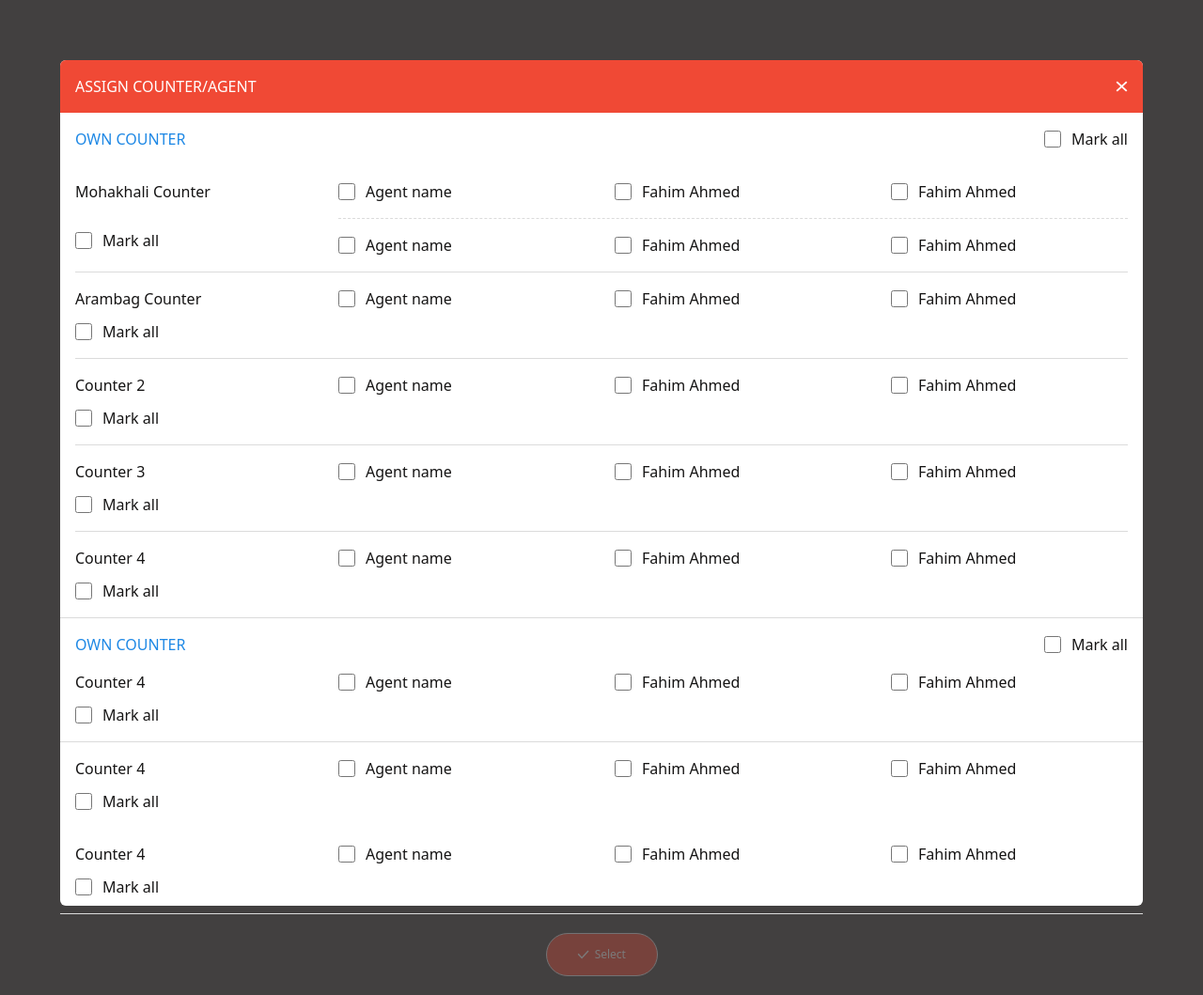
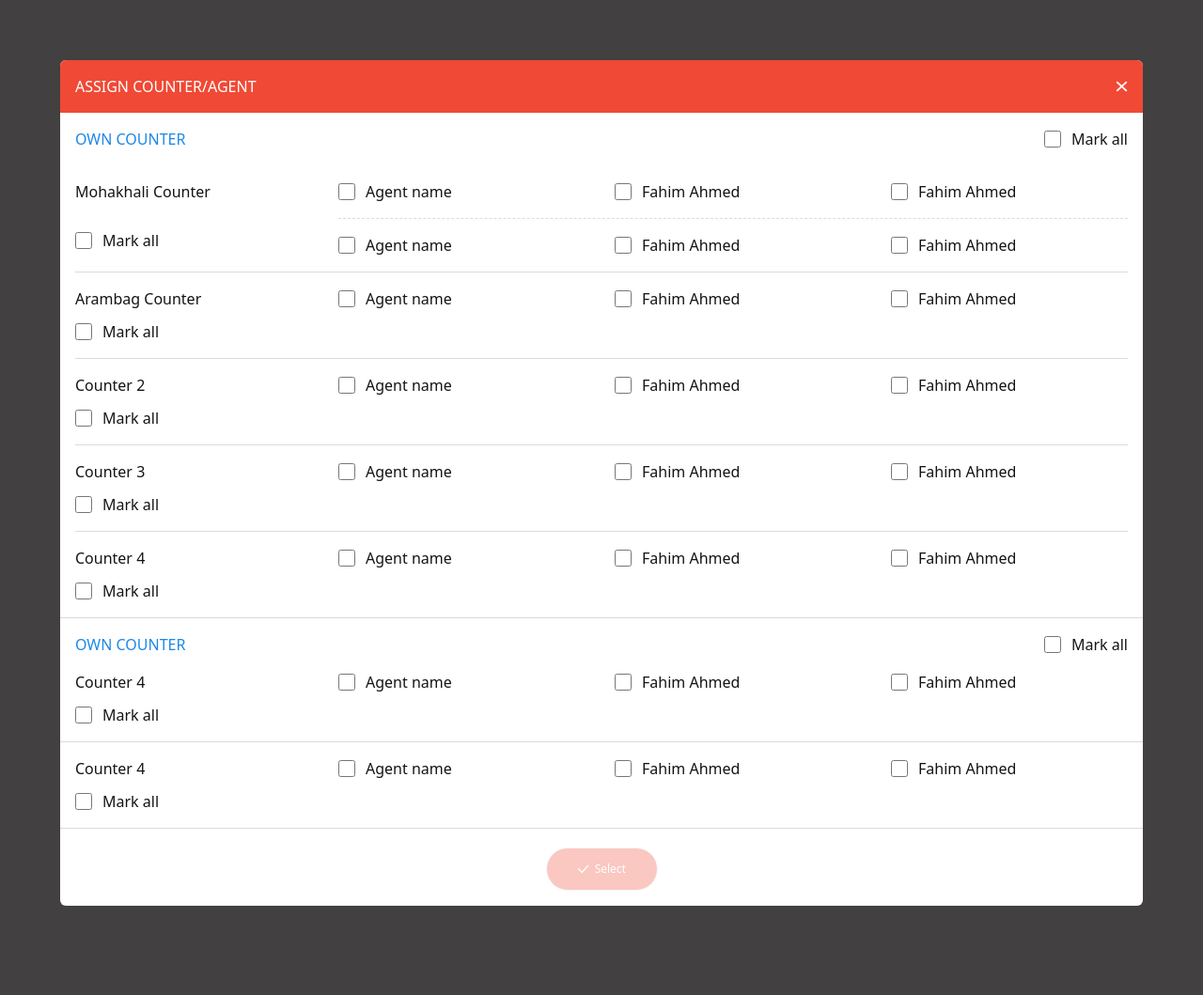
Before and after one commit to farhana-akter-22/operator-admin-panel, a website: page src/index.html in a window 1280 px wide. Shown: the whole page at 94% size. After the commit the page ends 1028 px from the top, so only its background shows below. Drawn offline with nearby package versions, Linux system fonts and the light colour scheme.

Commit message:
2nd commit

```diff
--- a/src/index.html
+++ b/src/index.html
@@ -223,31 +223,7 @@
         </div>
         </div>
     </div>
-    <div class="flex p-4 w-full">
-        <div class="w-[25%] grid gap-[11px]">
-            <p class="text-[#151414] font-[400] text-4 font-inter">Counter 4</p>
-            <div class="flex gap-[11px] items-center">
-                <input id="default-checkbox" type="checkbox" value="" class="w-[18px] h-[18px] text-blue-600 bg-gray-100 rounded border-gray-300 focus:ring-blue-500 dark:focus:ring-blue-600 dark:ring-offset-gray-800 focus:ring-2 dark:bg-gray-700 dark:border-gray-600">
-                <label for="default-checkbox" class="text-4 font-[400] font-inter leading-24px text-[#151414] dark:text-gray-300">Mark all</label>
-            </div>
-        </div>
-        <div class="w-[75%]">
-            <div class="flex place-content-between"><div class="flex gap-[11px] w-[30%] items-center">
-                <input id="default-checkbox" type="checkbox" value="" class="w-[18px] h-[18px] text-blue-600 bg-gray-100 rounded border-gray-300 focus:ring-blue-500 dark:focus:ring-blue-600 dark:ring-offset-gray-800 focus:ring-2 dark:bg-gray-700 dark:border-gray-600">
-                <label for="default-checkbox" class="text-4 font-[400] font-inter leading-[24px] text-[#151414] dark:text-gray-300">Agent name</label>
-            </div>
-            <div class="flex gap-[11px] w-[30%] items-center">
-                <input id="default-checkbox" type="checkbox" value="" class="w-[18px] h-[18px] text-blue-600 bg-gray-100 rounded border-gray-300 focus:ring-blue-500 dark:focus:ring-blue-600 dark:ring-offset-gray-800 focus:ring-2 dark:bg-gray-700 dark:border-gray-600">
-                <label for="default-checkbox" class="text-4 font-[400] font-inter leading-[24px] text-[#151414] dark:text-gray-300">Fahim Ahmed</label>
-            </div>
-            <div class="flex gap-[11px] w-[30%] items-center">
-                <input id="default-checkbox" type="checkbox" value="" class="w-[18px] h-[18px] text-blue-600 bg-gray-100 rounded border-gray-300 focus:ring-blue-500 dark:focus:ring-blue-600 dark:ring-offset-gray-800 focus:ring-2 dark:bg-gray-700 dark:border-gray-600">
-                <label for="default-checkbox" class="text-4 font-[400] font-inter leading-[24px] text-[#151414] dark:text-gray-300">Fahim Ahmed</label>
-            </div>
-        </div>
-        </div>
-    </div>
-    <div class="flex justify-center items-center border-[#dbdbdb] border-t-[1px] static bottom-0">
+    <div class="flex justify-center items-center border-[#dbdbdb] border-t-[1px]">
         <button class="text-[12px] mt-[20px] mb-[20px] opacity-30 flex gap-[5%] justify-center items-center h-[46px] leading-[16px] font-[500] font-inter bg-[#f04935] hover:bg-white hover:text-[#f04935] rounded-[100px] border-[1px] box-border w-[119px] text-white"><img src="/image/Vector.svg" width="12.73px" height="9.2px">Select</button>
     </div>
     </div>
```
